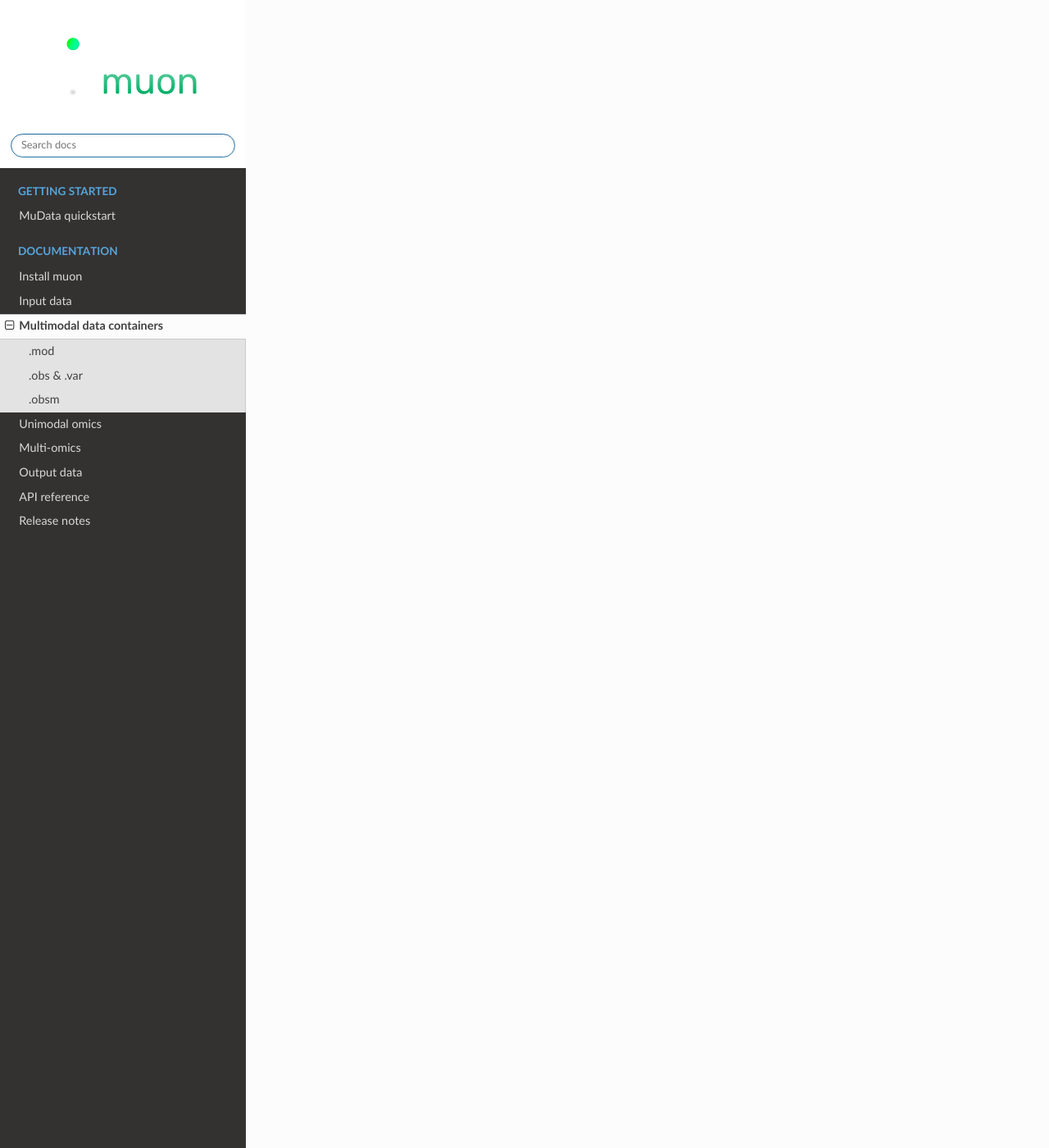
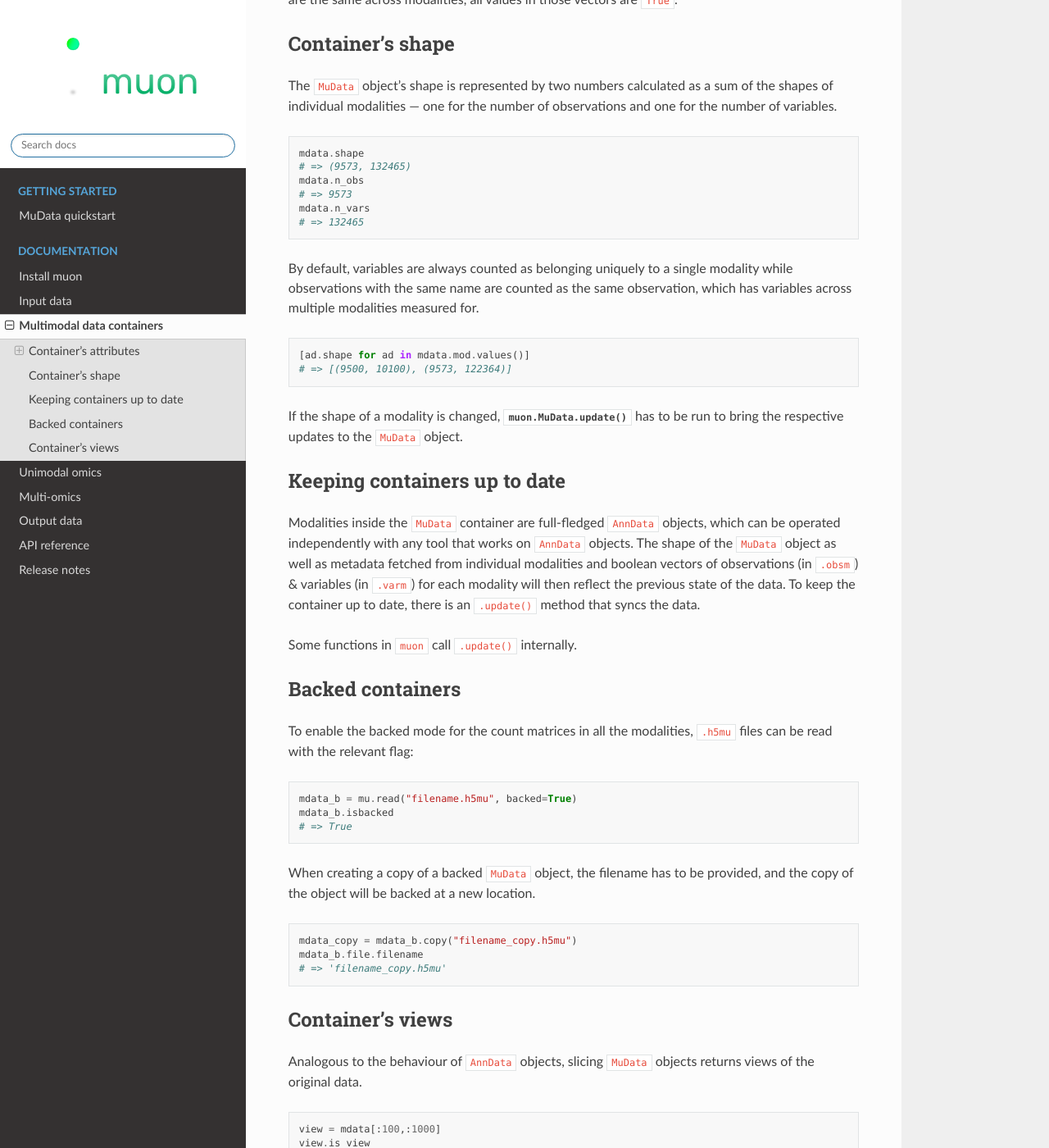
Before and after one commit to scverse/mudata, a Sphinx documentation site: the page built from docs/source/io/mudata.rst, in a window 1280 px wide and 1400 px high, scrolled down 1885 px. Shown: the whole window at 82% size. Built offline with Sphinx 7.4.7 and the Read the Docs theme 2.0.0, drawn with Linux system fonts in a browser that asks for light colours; pages that are not in the unit, such as notebooks, are missing from menus; some of the changed text lies outside the part shown.

Commit message:
Document more aspects of MuData
- MuData.shape
- MuData.update() functionality
- backed MuData objects
- MuData views

```diff
--- a/docs/source/io/mudata.rst
+++ b/docs/source/io/mudata.rst
@@ -16,9 +16,13 @@
 
    *
 
+Container's attributes
+----------------------
+
+Key attributes & method of ``MuData`` objects as well as important concepts are described below. A full list of attributes and methods of multimodal containers can be found in the :class:`muon.MuData` documentation.
 
 .mod
-----
+^^^^
 
 Modalities are stored in a collection accessible via the ``.mod`` attribute of the ``MuData`` object with names of modalities as keys and ``AnnData`` objects as values.
 ::
@@ -35,17 +39,18 @@
 
 
 .obs & .var
------------
+^^^^^^^^^^^
 
-Samples (cells) annotation is accessible via the ``.obs`` attribute and by default includes copies of columns from ``.obs`` data frames of individual modalities. Same goes for ``.var``, which contains annotation of variables (features). When those slots are changed in ``AnnData`` objects of modalities, e.g. new columns are added or samples (cells) are filtered out, the changes have to be fetched with the ``.update()`` method:
+Samples (cells) annotation is accessible via the ``.obs`` attribute and by default includes copies of columns from ``.obs`` data frames of individual modalities. Same goes for ``.var``, which contains annotation of variables (features).
+
+Observations columns copied from individual modalities contain modality name as their prefix, e.g. ``rna:n_genes``. Same is true for variables columns however if there are columns with identical names in ``.var`` of multiple modalities — e.g. ``n_cells``, — these columns are merged across mdalities and no prefix is added.
+
+When those slots are changed in ``AnnData`` objects of modalities, e.g. new columns are added or samples (cells) are filtered out, the changes have to be fetched with the ``.update()`` method:
 ::
 	mdata.update()
 
-Observations columns copied from individual modalities contain modality name as their prefix, e.g. ``rna:n_genes``. Same is true for variables columns however if there are columns with identical names in ``.var`` of multiple modalities — e.g. ``n_cells``, — these columns are merged across mdalities and no prefix is added.
-
-
 .obsm
------
+^^^^^
 
 Multidimensional annotations of samples (cells) are accessible in the ``.obsm`` attribute. For instance, that can be UMAP coordinates that were learnt jointly on all modalities. Or `MOFA <https://biofam.github.io/MOFA2/>`_ embeddings — a generalisation of PCA to multiple omics.
 ::
@@ -54,3 +59,77 @@
 	# => MuAxisArrays with keys: X_umap, X_mofa, prot, rna
 
 As another multidimensional embedding, this slot contains boolean vectors, one per modality, indicating if samples (cells) are available in the respective modality. For instance, if all samples (cells) are the same across modalities, all values in those vectors are ``True``.
+
+
+Container's shape
+-----------------
+
+The ``MuData`` object's shape is represented by two numbers calculated as a sum of the shapes of individual modalities — one for the number of observations and one for the number of variables.
+::
+        mdata.shape
+        # => (9573, 132465)
+        mdata.n_obs
+        # => 9573
+        mdata.n_vars
+        # => 132465
+
+By default, variables are always counted as belonging uniquely to a single modality while observations with the same name are counted as the same observation, which has variables across multiple modalities measured for.
+::
+        [ad.shape for ad in mdata.mod.values()]
+        # => [(9500, 10100), (9573, 122364)]
+
+If the shape of a modality is changed, :func:`muon.MuData.update` has to be run to bring the respective updates to the ``MuData`` object.
+
+Keeping containers up to date
+-----------------------------
+
+Modalities inside the ``MuData`` container are full-fledged ``AnnData`` objects, which can be operated independently with any tool that works on ``AnnData`` objects. The shape of the ``MuData`` object as well as metadata fetched from individual modalities and boolean vectors of observations (in ``.obsm``) & variables (in ``.varm``) for each modality will then reflect the previous state of the data. To keep the container up to date, there is an ``.update()`` method that syncs the data.
+
+Some functions in ``muon`` call ``.update()`` internally.
+
+
+Backed containers
+-----------------
+
+To enable the backed mode for the count matrices in all the modalities, ``.h5mu`` files can be read with the relevant flag:
+::
+        mdata_b = mu.read("filename.h5mu", backed=True)
+        mdata_b.isbacked
+        # => True
+
+
+When creating a copy of a backed ``MuData`` object, the filename has to be provided, and the copy of the object will be backed at a new location.
+::
+        mdata_copy = mdata_b.copy("filename_copy.h5mu")
+        mdata_b.file.filename
+        # => 'filename_copy.h5mu'
+
+
+Container's views
+-----------------
+
+Analogous to the behaviour of ``AnnData`` objects, slicing ``MuData`` objects returns views of the original data.
+::
+        view = mdata[:100,:1000]
+        view.is_view
+        # => True
+
+        # In the view, each modality is a view as well
+        view["A"].is_view
+        # => True
+
+Subsetting ``MuData`` objects is special since it slices them across modalities. I.e. the slicing operation for a set of ``obs_names`` and/or ``var_names`` will be performed for each modality and not only for the global multimodal annotation.
+
+This behaviour makes workflows memory-efficient, which is especially important when working with large datasets. If the object is to be modified however, a copy of it should be created, which is not a view anymore and has no dependance on the original object.
+::
+        mdata_sub = view.copy()
+        mdata_sub.is_view
+        # => False
+
+If the original object is backed, the filename has to be provided to the ``.copy()`` call, and the resulting object will be backed at a new location.
+::
+        mdata_sub = backed_view.copy("mdata_sub.h5mu")
+        mdata_sub.is_view
+        # => False
+        mdata_sub.isbacked
+        # => True
```
Also changed, not shown: other parts of docs/source/io/mudata.rst (+1 -1 lines).
